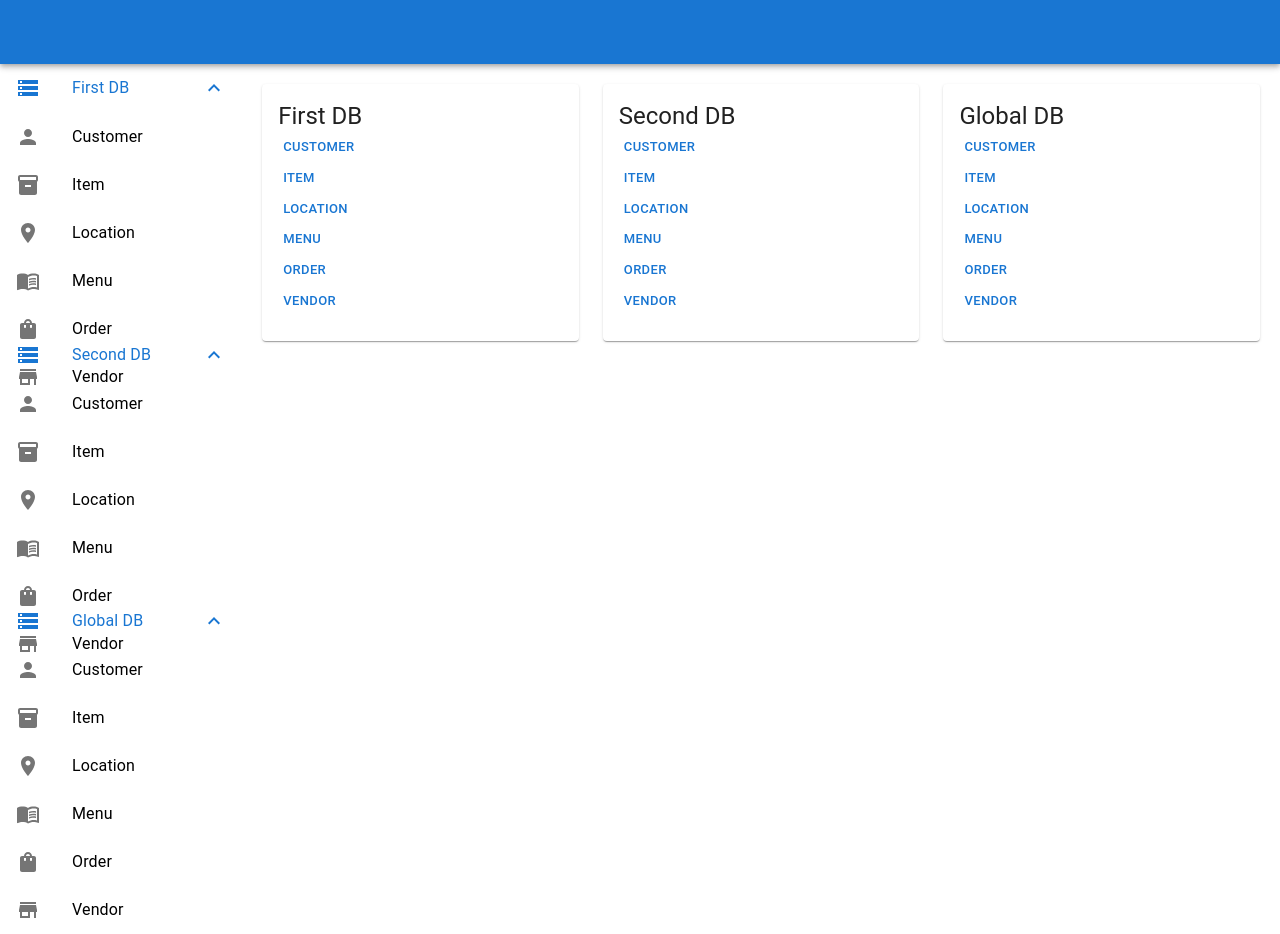
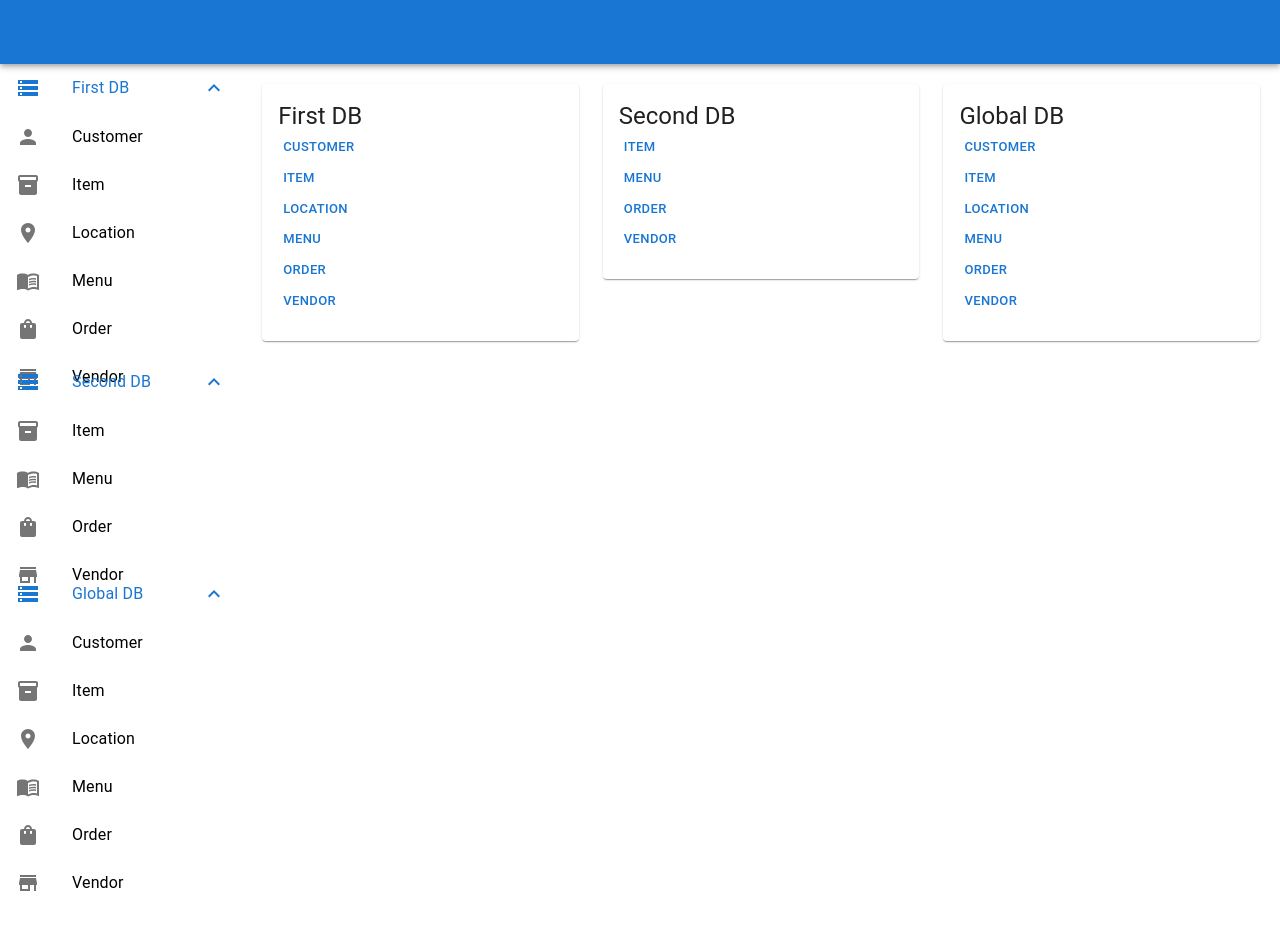
Before and after one commit to cristibucni/dwbi-client, a React (Create React App) app: page / in a window 1280 px wide. After the commit the page ends 907 px from the top, so only its background shows below. Built offline with nearby package versions, Linux system fonts and the light colour scheme; the HTML template or start-up script is replaced by a standard one.

Commit message:
modify endpoints

```diff
--- a/src/routes/config.js
+++ b/src/routes/config.js
@@ -63,22 +63,10 @@ export const routes = [
     icon: <Storage />,
     items: [
       {
-        href: '/seconddb/customer',
-        component: Customer,
-        name: 'Customer',
-        icon: <Person />,
-      },
-      {
         href: '/seconddb/item',
         component: Item,
         name: 'Item',
         icon: <Inventory />,
-      },
-      {
-        href: '/seconddb/location',
-        component: Location,
-        name: 'Location',
-        icon: <LocationOn />,
       },
       {
         href: '/seconddb/menu',
--- a/src/service/index.js
+++ b/src/service/index.js
@@ -47,19 +47,19 @@ const SECOND_DB = {
   DELETE_VENDOR: '/api/VendorSecondDb/Delete',
 };
 const GLOBAL_DB = {
-  GET_CUSTOMER: '/api/CustomerGlobalDb/Get',
-  CREATE_CUSTOMER: '/api/CustomerGlobalDb/Create',
-  UPDATE_CUSTOMER: '/api/CustomerGlobalDb/Update',
-  DELETE_CUSTOMER: '/api/CustomerGlobalDb/Delete',
+  GET_CUSTOMER: '/api/CustomerFirstDb/Get',
+  CREATE_CUSTOMER: '/api/CustomerFirstDb/Create',
+  UPDATE_CUSTOMER: '/api/CustomerFirstDb/Update',
+  DELETE_CUSTOMER: '/api/CustomerFirstDb/Delete',
   GET_ITEM: '/api/ItemGlobalDb/Get',
   CREATE_ITEM: '/api/ItemGlobalDb/Create',
   UPDATE_ITEM: '/api/ItemGlobalDb/Update',
   DELETE_ITEM: '/api/ItemGlobalDb/Delete',
-  GET_LOCATION: '/api/LocationGlobalDb/Get',
-  CREATE_LOCATION: '/api/LocationGlobalDb/Create',
-  UPDATE_LOCATION: '/api/LocationGlobalDb/Update',
-  DELETE_LOCATION: '/api/LocationGlobalDb/Delete',
-  GET_MENU: '/api/MenuGlobalDb/Get',
+  GET_LOCATION: '/api/LocationFirstDb/Get',
+  CREATE_LOCATION: '/api/LocationFirstDb/Create',
+  UPDATE_LOCATION: '/api/LocationFirstDb/Update',
+  DELETE_LOCATION: '/api/LocationFirstDb/Delete',
+  GET_MENU: '/api/MenuFirstDb/Get',
   GET_ORDER: '/api/OrderGlobalDb/Get',
   CREATE_ORDER: '/api/OrderGlobalDb/Create',
   UPDATE_ORDER: '/api/OrderGlobalDb/Update',
```
